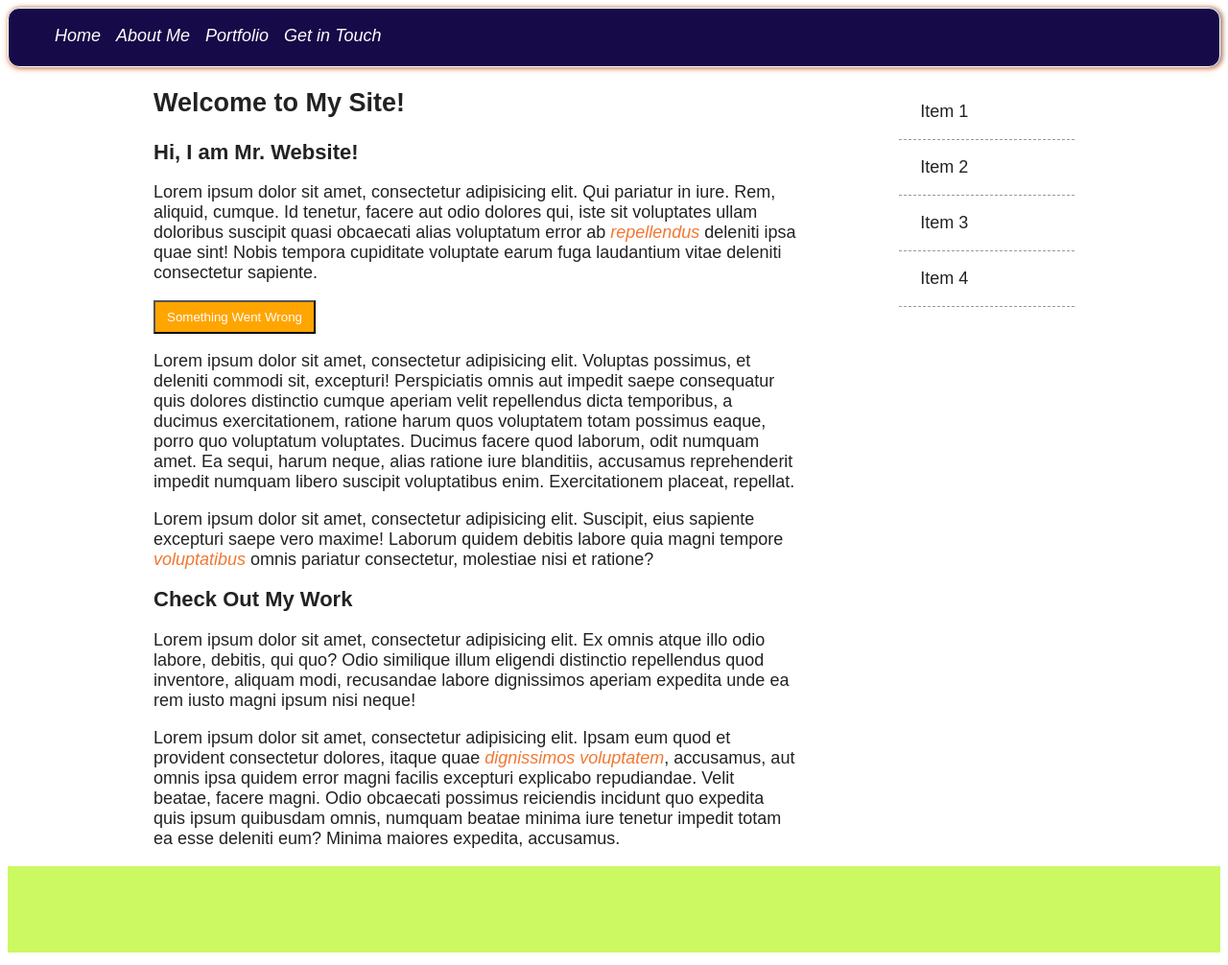
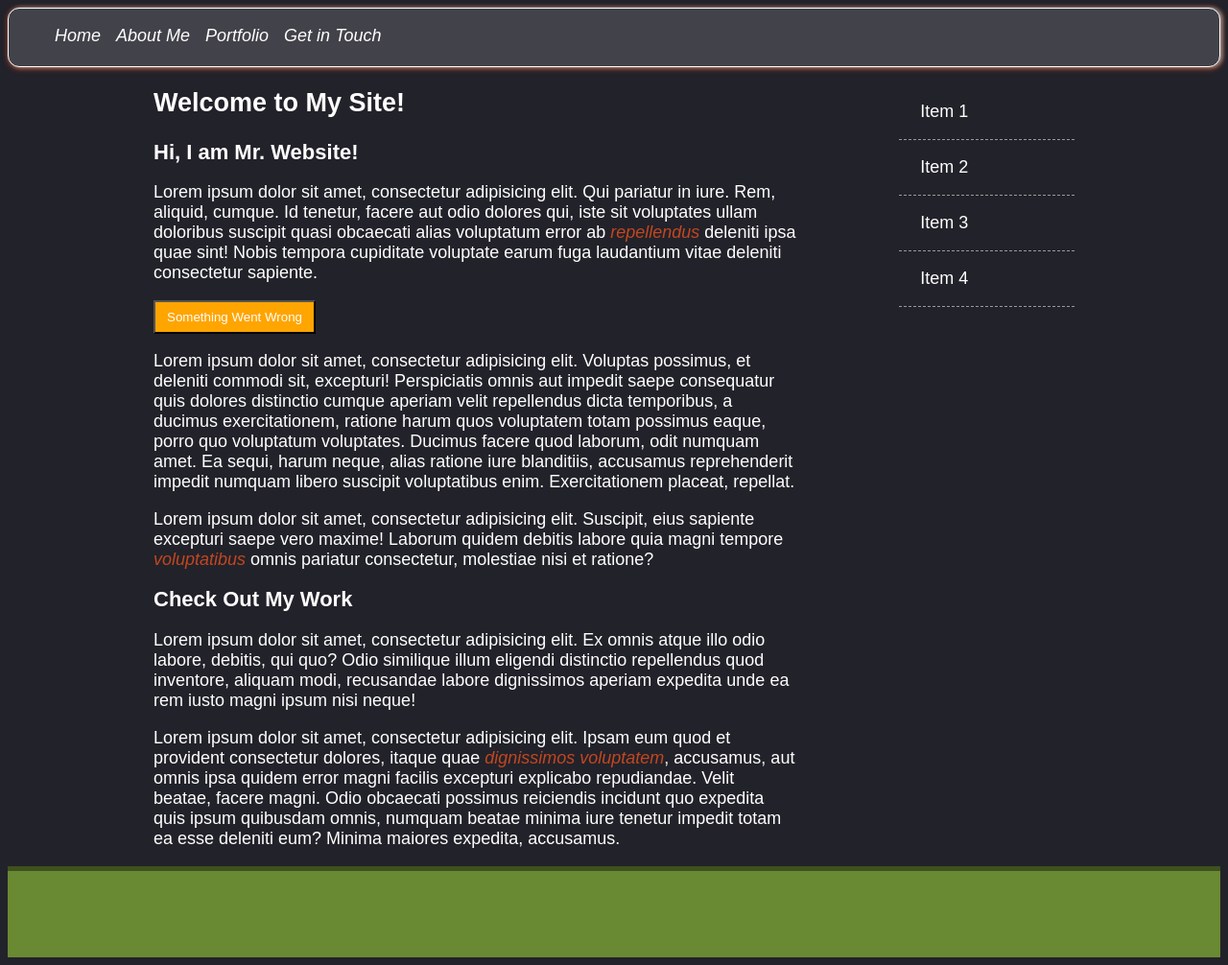
Before and after one commit to wasabi805/sass-udemy, a React app: page / in a window 1280 px wide. Shown: the whole page at 96% size. Built offline with nearby package versions, Linux system fonts and the light colour scheme.

Commit message:
Useful mixin with @if && content : NOTE: see  in _variables.scss to see changes in styling :  lesson shows how to use the same scss and html mark up to provide different themes depending on the client : GREAT USE FOR TEMPLATES

```diff
--- a/src/assets/css/main.css
+++ b/src/assets/css/main.css
@@ -23,9 +23,9 @@ a {
 body {
   font-family: "Alegreya Sans", Arial, sans-serif;
   font-size: 1.125em;
-  color: #222222;
-  background-color: #fff;
-  color: #222222; }
+  color: #fff;
+  background-color: #22222a;
+  color: #fff; }
   @media only screen and (max-width: 960px) {
     body {
       font-size: 125%; } }
@@ -41,9 +41,9 @@ p {
   font-family: "Alegreya Sans", Arial, sans-serif; }
 
 a {
-  color: #f27731; }
+  color: #c24721; }
   a:hover {
-    color: #ca510d; }
+    color: #812f16; }
 
 .sub-title {
   font-style: italic; }
@@ -61,11 +61,11 @@ a {
 #header {
   border-radius: 12px;
   border: 1px solid #fff;
-  box-shadow: 2px 0px 4px #999, 1px 1px 6px #f27731;
-  -moz-box-shadow: 2px 0px 4px #999, 1px 1px 6px #f27731;
-  -webkit-box-shadow: 2px 0px 4px #999, 1px 1px 6px #f27731;
+  box-shadow: 2px 0px 4px #999, 1px 1px 6px #c24721;
+  -moz-box-shadow: 2px 0px 4px #999, 1px 1px 6px #c24721;
+  -webkit-box-shadow: 2px 0px 4px #999, 1px 1px 6px #c24721;
   height: 60px;
-  background-color: #170a48; }
+  background-color: #42424a; }
   #header #main-menu li {
     display: inline; }
   #header #main-menu a {
@@ -102,4 +102,5 @@ a {
 #footer {
   clear: both;
   height: 90px;
-  background-color: #ccf962; }
+  background-color: #698932;
+  border-top: 5px solid #3e511e; }
```
Also changed, not shown: src/assets/sass/main.scss (+9 -1 lines), src/assets/sass/partials/mixins/_mixin-lessons.scss (+19 -0 lines), src/assets/sass/partials/variables/_variables.scss (+9 -1 lines).
